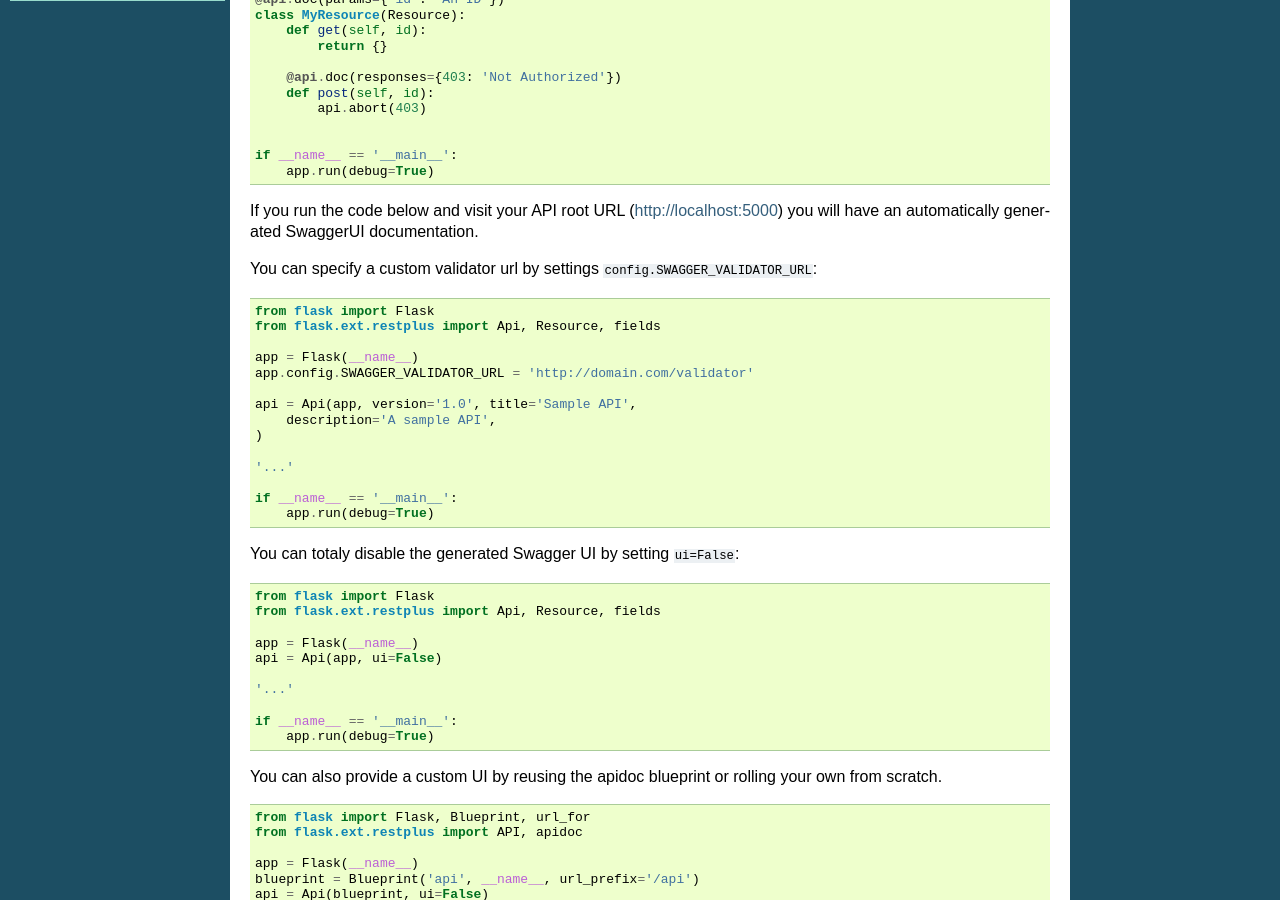
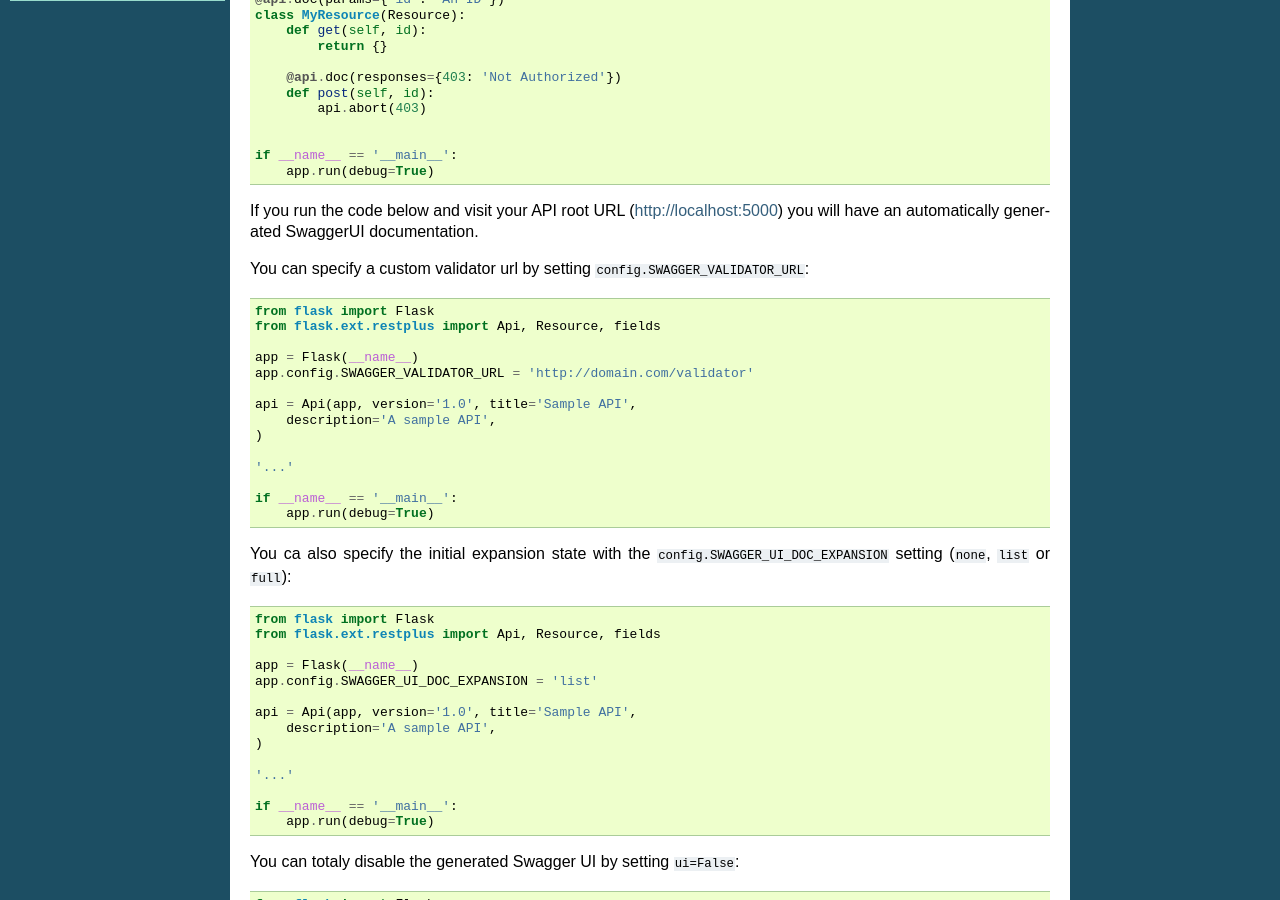
Before and after one commit to noirbizarre/flask-restplus, a Sphinx documentation site: the page built from doc/swaggerui.rst, in a window 1280 px wide and 900 px high, scrolled down 285 px. Built offline with Sphinx 7.4.7, drawn with Linux system fonts in a browser that asks for light colours.

Commit message:
Allow to configure the docExpansion parameter (fix #71)

```diff
--- a/CHANGELOG.rst
+++ b/CHANGELOG.rst
@@ -13,6 +13,7 @@ Current
 - Added support for ``PATCH`` method in Swagger UI
 - Upgraded to Swagger UI 2.1.2
 - Handle enum as callable
+- Allow to configure ``docExpansion`` with the ``SWAGGER_UI_DOC_EXPANSION`` parameter
 
 
 0.7.2
--- a/doc/swaggerui.rst
+++ b/doc/swaggerui.rst
@@ -32,7 +32,7 @@ By default ``flask-restplus`` provide a Swagger UI documentation on your API roo
 If you run the code below and visit your API root URL (http://localhost:5000) you will have an automatically generated SwaggerUI documentation.
 
 
-You can specify a custom validator url by settings ``config.SWAGGER_VALIDATOR_URL``:
+You can specify a custom validator url by setting ``config.SWAGGER_VALIDATOR_URL``:
 
 .. code-block:: python
 
@@ -41,6 +41,27 @@ You can specify a custom validator url by settings ``config.SWAGGER_VALIDATOR_UR
 
     app = Flask(__name__)
     app.config.SWAGGER_VALIDATOR_URL = 'http://domain.com/validator'
+
+    api = Api(app, version='1.0', title='Sample API',
+        description='A sample API',
+    )
+
+    '...'
+
+    if __name__ == '__main__':
+        app.run(debug=True)
+
+
+You ca also specify the initial expansion state with the ``config.SWAGGER_UI_DOC_EXPANSION``
+setting (``none``, ``list`` or ``full``):
+
+.. code-block:: python
+
+    from flask import Flask
+    from flask.ext.restplus import Api, Resource, fields
+
+    app = Flask(__name__)
+    app.config.SWAGGER_UI_DOC_EXPANSION = 'list'
 
     api = Api(app, version='1.0', title='Sample API',
         description='A sample API',
```
Also changed, not shown: 2 other files.
